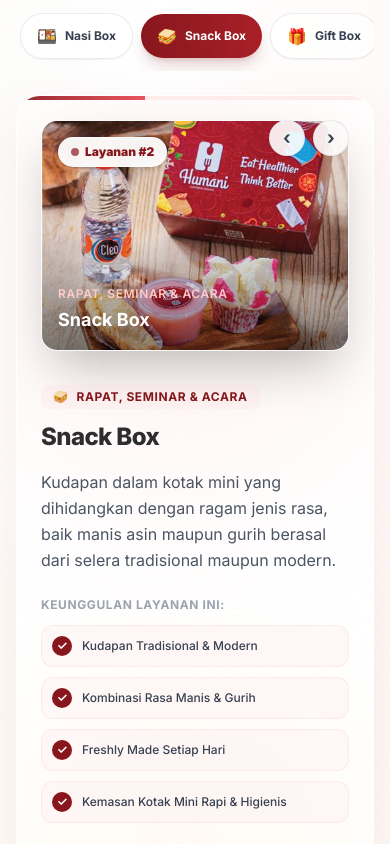
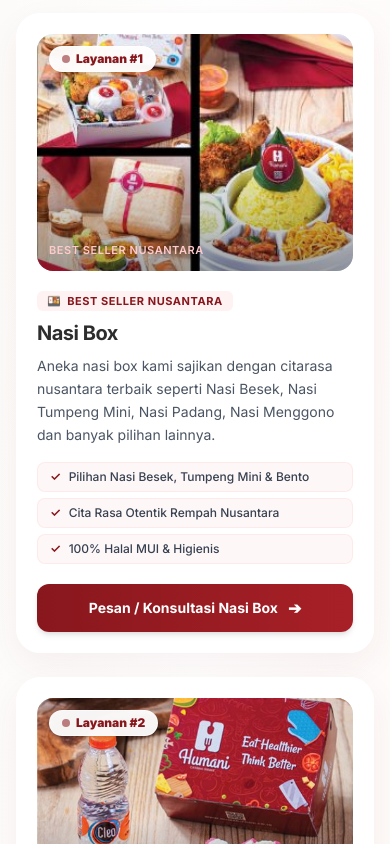
Before and after one commit to Rumah-web/humani, a Next.js app: page / in a window 390 px wide. Shown: the part 3860-4704 px from the top of the page. Built offline with nearby package versions, Linux system fonts and the light colour scheme.

Commit message:
show menu layanan for desktop and mobile

```diff
--- a/app/components/menu-layanan/MenuLayananSection.tsx
+++ b/app/components/menu-layanan/MenuLayananSection.tsx
@@ -2,7 +2,7 @@
 
 import Image from "next/image";
 import Link from "next/link";
-import { useEffect, useState, useCallback, useRef } from "react";
+import { useEffect, useState, useCallback } from "react";
 import { motion, AnimatePresence, Variants } from "framer-motion";
 import { menuLayanan, IMenuLayanan } from "../../menu-layanan";
 
@@ -10,7 +10,7 @@ interface MenuLayananSectionProps {
 	waNumber?: string;
 }
 
-const AUTOPLAY_INTERVAL = 5000; // 5 seconds per slide
+const AUTOPLAY_INTERVAL = 5000; // 5 seconds per slide for desktop
 
 const SERVICE_META: Record<
 	string,
@@ -114,6 +114,8 @@ export default function MenuLayananSection({
 		],
 	};
 
+	const cleanWaNumber = waNumber.replace(/[^0-9]/g, "");
+
 	const handleNext = useCallback(() => {
 		setDirection(1);
 		setCurrentIndex((prev) => (prev + 1) % sortedMenus.length);
@@ -122,7 +124,9 @@ export default function MenuLayananSection({
 
 	const handlePrev = useCallback(() => {
 		setDirection(-1);
-		setCurrentIndex((prev) => (prev - 1 + sortedMenus.length) % sortedMenus.length);
+		setCurrentIndex(
+			(prev) => (prev - 1 + sortedMenus.length) % sortedMenus.length
+		);
 		setProgressKey((prev) => prev + 1);
 	}, [sortedMenus.length]);
 
@@ -136,7 +140,7 @@ export default function MenuLayananSection({
 		[currentIndex]
 	);
 
-	// Auto-play timer with pause-on-hover support
+	// Auto-play timer for desktop slider
 	useEffect(() => {
 		if (isPaused) return;
 
@@ -147,18 +151,17 @@ export default function MenuLayananSection({
 		return () => clearInterval(timer);
 	}, [isPaused, handleNext]);
 
-	const cleanWaNumber = waNumber.replace(/[^0-9]/g, "");
-	const waMessage = encodeURIComponent(
+	const desktopWaMessage = encodeURIComponent(
 		`Halo Humani Catering, saya tertarik untuk konsultasi dan pemesanan layanan *${activeItem.name}*. Mohon info menu dan penawarannya.`
 	);
-	const waUrl = `https://wa.me/${cleanWaNumber}?text=${waMessage}`;
+	const desktopWaUrl = `https://wa.me/${cleanWaNumber}?text=${desktopWaMessage}`;
 
 	return (
 		<section
 			id="menu-layanan"
 			className="relative z-10 w-full max-w-6xl mx-auto px-4 sm:px-6 lg:px-8 py-12 sm:py-16 md:py-24"
 		>
-			{/* Section Header */}
+			{/* Section Header (Shared for Mobile & Desktop) */}
 			<div className="max-w-3xl mx-auto text-center mb-8 sm:mb-12">
 				<motion.div
 					initial={{ opacity: 0, y: -10 }}
@@ -192,8 +195,12 @@ export default function MenuLayananSection({
 				</motion.p>
 			</div>
 
+			{/* =================================================================== */}
+			{/* 1. DESKTOP & TABLET VIEW: Interactive Auto-Play Spotlight Slider  */}
+			{/* =================================================================== */}
+			<div className="hidden md:block">
 				{/* Top Category Tabs Switcher */}
-			<div className="flex items-center justify-start sm:justify-center overflow-x-auto no-scrollbar pb-3 mb-6 sm:mb-8 gap-2 sm:gap-3 px-1">
+				<div className="flex items-center justify-center overflow-x-auto no-scrollbar pb-3 mb-8 gap-3 px-1">
 					{sortedMenus.map((item, index) => {
 						const isSelected = index === currentIndex;
 						const meta = SERVICE_META[item.uuid];
@@ -202,7 +209,7 @@ export default function MenuLayananSection({
 							<button
 								key={item.uuid}
 								onClick={() => handleSelect(index)}
-							className={`relative shrink-0 flex items-center gap-2 px-4 py-2.5 sm:px-5 sm:py-3 rounded-full text-xs sm:text-sm font-bold transition-all duration-300 ${
+								className={`relative shrink-0 flex items-center gap-2 px-5 py-3 rounded-full text-sm font-bold transition-all duration-300 ${
 									isSelected
 										? "text-white shadow-lg shadow-red-900/20"
 										: "bg-white/80 hover:bg-white text-gray-700 hover:text-[#88171d] border border-gray-200/80 shadow-sm"
@@ -219,7 +226,7 @@ export default function MenuLayananSection({
 										}}
 									/>
 								)}
-							<span className="relative z-10 text-base sm:text-lg">
+								<span className="relative z-10 text-lg">
 									{meta?.icon || "🍽️"}
 								</span>
 								<span className="relative z-10 whitespace-nowrap">
@@ -230,14 +237,14 @@ export default function MenuLayananSection({
 					})}
 				</div>
 
-			{/* Main Spotlight Auto-Play Container */}
+				{/* Spotlight Auto-Play Container */}
 				<div
 					onMouseEnter={() => setIsPaused(true)}
 					onMouseLeave={() => setIsPaused(false)}
-				className="relative bg-white/95 backdrop-blur-2xl border border-white rounded-3xl sm:rounded-[2.5rem] p-6 sm:p-8 md:p-12 shadow-[0_20px_60px_rgba(136,23,29,0.07)] overflow-hidden"
+					className="relative bg-white/95 backdrop-blur-2xl border border-white rounded-[2.5rem] p-8 md:p-12 shadow-[0_20px_60px_rgba(136,23,29,0.07)] overflow-hidden"
 				>
-				{/* Visual Auto-Play Progress Bar (Top) */}
-				<div className="absolute top-0 left-0 right-0 h-1 bg-red-100/60 overflow-hidden">
+					{/* Progress Countdown Bar */}
+					<div className="absolute top-0 left-0 right-0 h-1.5 bg-red-100/60 overflow-hidden">
 						<motion.div
 							key={progressKey}
 							initial={{ width: "0%" }}
@@ -250,25 +257,25 @@ export default function MenuLayananSection({
 						/>
 					</div>
 
-				{/* Floating Prev / Next Arrow Buttons */}
-				<div className="absolute top-6 right-6 sm:top-8 sm:right-8 z-20 flex items-center gap-2">
+					{/* Prev / Next Controls */}
+					<div className="absolute top-8 right-8 z-20 flex items-center gap-2">
 						<button
 							onClick={handlePrev}
 							aria-label="Previous Slide"
-						className="w-9 h-9 sm:w-10 sm:h-10 rounded-full bg-white/90 hover:bg-white border border-gray-200/80 hover:border-[#88171d] text-gray-700 hover:text-[#88171d] flex items-center justify-center font-bold text-lg shadow-sm hover:shadow-md transition-all duration-200 active:scale-95"
+							className="w-10 h-10 rounded-full bg-white/90 hover:bg-white border border-gray-200/80 hover:border-[#88171d] text-gray-700 hover:text-[#88171d] flex items-center justify-center font-bold text-lg shadow-sm hover:shadow-md transition-all duration-200 active:scale-95"
 						>
 							‹
 						</button>
 						<button
 							onClick={handleNext}
 							aria-label="Next Slide"
-						className="w-9 h-9 sm:w-10 sm:h-10 rounded-full bg-white/90 hover:bg-white border border-gray-200/80 hover:border-[#88171d] text-gray-700 hover:text-[#88171d] flex items-center justify-center font-bold text-lg shadow-sm hover:shadow-md transition-all duration-200 active:scale-95"
+							className="w-10 h-10 rounded-full bg-white/90 hover:bg-white border border-gray-200/80 hover:border-[#88171d] text-gray-700 hover:text-[#88171d] flex items-center justify-center font-bold text-lg shadow-sm hover:shadow-md transition-all duration-200 active:scale-95"
 						>
 							›
 						</button>
 					</div>
 
-				{/* Background ambient glow */}
+					{/* Ambient Glow */}
 					<div className="absolute top-0 right-0 w-96 h-96 bg-red-100/40 rounded-full filter blur-[100px] pointer-events-none" />
 					<div className="absolute bottom-0 left-0 w-80 h-80 bg-orange-100/30 rounded-full filter blur-[90px] pointer-events-none" />
 
@@ -280,24 +287,23 @@ export default function MenuLayananSection({
 							initial="enter"
 							animate="center"
 							exit="exit"
-						className="relative z-10 grid grid-cols-1 lg:grid-cols-12 gap-8 lg:gap-12 items-center"
+							className="relative z-10 grid grid-cols-12 gap-10 lg:gap-12 items-center"
 						>
 							{/* Left Column: Proportional 4:3 Image Card */}
-						<div className="lg:col-span-6 xl:col-span-5">
-							<div className="group relative w-full aspect-[4/3] rounded-2xl sm:rounded-3xl overflow-hidden shadow-2xl bg-gray-100 border border-white/60">
+							<div className="col-span-5">
+								<div className="group relative w-full aspect-[4/3] rounded-3xl overflow-hidden shadow-2xl bg-gray-100 border border-white/60">
 									<Image
 										src={activeItem.image}
 										alt={activeItem.name}
 										fill
 										priority
-									sizes="(max-width: 1024px) 100vw, 50vw"
+										sizes="50vw"
 										className="object-cover group-hover:scale-105 transition-transform duration-700 ease-out"
 									/>
 									<div className="absolute inset-0 bg-gradient-to-t from-black/60 via-transparent to-transparent opacity-70" />
 
-								{/* Floating Badge */}
 									<div className="absolute top-4 left-4 flex flex-wrap gap-2">
-									<span className="px-3 py-1.5 rounded-full bg-white/95 backdrop-blur-md text-xs font-black text-[#88171d] shadow-md border border-white/60 flex items-center gap-1.5">
+										<span className="px-3.5 py-1.5 rounded-full bg-white/95 backdrop-blur-md text-xs font-black text-[#88171d] shadow-md border border-white/60 flex items-center gap-1.5">
 											<span className="w-2 h-2 rounded-full bg-[#88171d] animate-pulse" />
 											Layanan #{activeItem.order}
 										</span>
@@ -307,7 +313,7 @@ export default function MenuLayananSection({
 										<div className="text-xs font-semibold text-red-200 uppercase tracking-wider mb-1">
 											{activeMeta.tag}
 										</div>
-									<div className="text-lg sm:text-xl font-bold drop-shadow-md">
+										<div className="text-xl font-bold drop-shadow-md">
 											{activeItem.name}
 										</div>
 									</div>
@@ -315,37 +321,33 @@ export default function MenuLayananSection({
 							</div>
 
 							{/* Right Column: Detailed Info & Actions */}
-						<div className="lg:col-span-6 xl:col-span-7 flex flex-col justify-between">
+							<div className="col-span-7 flex flex-col justify-between">
 								<div>
-								{/* Category Tag */}
 									<div className="inline-flex items-center gap-2 px-3 py-1 rounded-lg bg-red-50 text-[#88171d] text-xs font-bold uppercase tracking-wider mb-3">
 										<span>{activeMeta.icon}</span>
 										<span>{activeMeta.tag}</span>
 									</div>
 
-								{/* Title */}
-								<h3 className="text-2xl sm:text-3xl md:text-4xl font-extrabold text-[#2d2d2d] mb-4 tracking-tight">
+									<h3 className="text-3xl lg:text-4xl font-extrabold text-[#2d2d2d] mb-4 tracking-tight">
 										{activeItem.name}
 									</h3>
 
-								{/* HTML Description */}
 									<div
-									className="text-base sm:text-lg text-gray-600 leading-relaxed mb-6 font-normal [&>p]:mb-0"
+										className="text-base text-gray-600 leading-relaxed mb-6 font-normal [&>p]:mb-0"
 										dangerouslySetInnerHTML={{
 											__html: activeItem.description,
 										}}
 									/>
 
-								{/* Perks & Features Checklist */}
 									<div className="mb-8">
 										<div className="text-xs font-bold uppercase tracking-wider text-gray-400 mb-3">
 											Keunggulan Layanan Ini:
 										</div>
-									<div className="grid grid-cols-1 sm:grid-cols-2 gap-2.5 sm:gap-3">
+										<div className="grid grid-cols-2 gap-3">
 											{activeMeta.perks.map((perk, i) => (
 												<div
 													key={i}
-												className="flex items-center gap-2.5 text-xs sm:text-sm text-gray-700 font-medium bg-red-50/50 hover:bg-red-50 p-2.5 rounded-xl border border-red-100/60 transition-colors"
+													className="flex items-center gap-2.5 text-sm text-gray-700 font-medium bg-red-50/50 hover:bg-red-50 p-2.5 rounded-xl border border-red-100/60 transition-colors"
 												>
 													<span className="flex items-center justify-center w-5 h-5 rounded-full bg-[#88171d] text-white text-xs font-bold shrink-0">
 														✓
@@ -357,18 +359,17 @@ export default function MenuLayananSection({
 									</div>
 								</div>
 
-							{/* Actions & WhatsApp Direct CTA */}
-							<div className="pt-6 border-t border-gray-100 flex flex-col sm:flex-row items-center gap-4">
+								<div className="pt-6 border-t border-gray-100 flex items-center justify-between gap-4">
 									<motion.div
 										whileHover={{ scale: 1.02 }}
 										whileTap={{ scale: 0.98 }}
-									className="w-full sm:w-auto flex-1"
+										className="flex-1 max-w-md"
 									>
 										<Link
-										href={waUrl}
+											href={desktopWaUrl}
 											target="_blank"
 											rel="noopener noreferrer"
-										className="w-full inline-flex items-center justify-center gap-3 px-6 py-4 rounded-xl sm:rounded-2xl bg-gradient-to-r from-[#88171d] to-[#a82027] hover:from-[#a82027] hover:to-[#88171d] text-white font-bold text-base shadow-xl shadow-red-900/20 hover:shadow-2xl transition-all duration-300 group/btn"
+											className="w-full inline-flex items-center justify-center gap-3 px-6 py-4 rounded-2xl bg-gradient-to-r from-[#88171d] to-[#a82027] hover:from-[#a82027] hover:to-[#88171d] text-white font-bold text-base shadow-xl shadow-red-900/20 hover:shadow-2xl transition-all duration-300 group/btn"
 										>
 											<span>
 												Pesan / Konsultasi {activeItem.name}
@@ -379,13 +380,15 @@ export default function MenuLayananSection({
 										</Link>
 									</motion.div>
 
-								<div className="text-xs text-gray-500 font-semibold text-center sm:text-left shrink-0">
-									<div className="text-green-600 flex items-center justify-center sm:justify-start gap-1">
+									<div className="text-xs text-gray-500 font-semibold text-right">
+										<div className="text-green-600 flex items-center justify-end gap-1">
 											<span className="w-2 h-2 rounded-full bg-green-500 animate-pulse" />
 											Respon Cepat via WhatsApp
 										</div>
 										<div className="text-gray-400 mt-0.5">
-										{isPaused ? "⏸️ Slideshow Dijeda" : "▶️ Slideshow Berjalan"}
+											{isPaused
+												? "⏸️ Slideshow Dijeda"
+												: "▶️ Slideshow Berjalan"}
 										</div>
 									</div>
 								</div>
@@ -394,8 +397,8 @@ export default function MenuLayananSection({
 					</AnimatePresence>
 				</div>
 
-			{/* Quick Preview Thumbnail Deck (Desktop & Tablet Only - Hidden on Mobile to avoid redundancy) */}
-			<div className="mt-8 hidden md:grid md:grid-cols-3 lg:grid-cols-5 gap-3 sm:gap-4">
+				{/* Bottom Synchronized Thumbnail Deck */}
+				<div className="mt-8 grid grid-cols-5 gap-4">
 					{sortedMenus.map((item, index) => {
 						const isSelected = index === currentIndex;
 						const meta = SERVICE_META[item.uuid];
@@ -404,7 +407,7 @@ export default function MenuLayananSection({
 							<button
 								key={item.uuid}
 								onClick={() => handleSelect(index)}
-							className={`group relative text-left p-3 sm:p-4 rounded-2xl transition-all duration-300 ${
+								className={`group relative text-left p-4 rounded-2xl transition-all duration-300 ${
 									isSelected
 										? "bg-white border-2 border-[#88171d] shadow-lg shadow-red-900/10 scale-[1.02]"
 										: "bg-white/70 hover:bg-white border border-gray-200/80 hover:border-red-200 shadow-sm hover:shadow-md"
@@ -415,7 +418,7 @@ export default function MenuLayananSection({
 										src={item.image}
 										alt={item.name}
 										fill
-									sizes="(max-width: 640px) 50vw, 20vw"
+										sizes="20vw"
 										className="object-cover group-hover:scale-105 transition-transform duration-300"
 									/>
 									{isSelected && (
@@ -429,7 +432,7 @@ export default function MenuLayananSection({
 									</span>
 								</div>
 								<div
-								className={`text-xs sm:text-sm font-bold line-clamp-1 transition-colors ${
+									className={`text-sm font-bold line-clamp-1 transition-colors ${
 										isSelected
 											? "text-[#88171d]"
 											: "text-[#2d2d2d] group-hover:text-[#88171d]"
@@ -441,6 +444,104 @@ export default function MenuLayananSection({
 						);
 					})}
 				</div>
+			</div>
+
+			{/* =================================================================== */}
+			{/* 2. MOBILE WEB VIEW: Full Card Feed (Shows all 5 Menu Layanan)       */}
+			{/* =================================================================== */}
+			<div className="block md:hidden space-y-6">
+				{sortedMenus.map((item) => {
+					const meta = SERVICE_META[item.uuid] || {
+						icon: "🍽️",
+						tag: "Pilihan Layanan",
+						perks: ["100% Halal & Higienis", "Bahan Berkualitas"],
+					};
+					const mobileWaMessage = encodeURIComponent(
+						`Halo Humani Catering, saya ingin konsultasi dan pesan layanan *${item.name}*. Mohon informasi daftar menu dan penawarannya.`
+					);
+					const mobileWaUrl = `https://wa.me/${cleanWaNumber}?text=${mobileWaMessage}`;
+
+					return (
+						<motion.div
+							key={item.uuid}
+							initial={{ opacity: 0, y: 25 }}
+							whileInView={{ opacity: 1, y: 0 }}
+							viewport={{ once: true, amount: 0.2 }}
+							transition={{ duration: 0.5 }}
+							className="bg-white/95 backdrop-blur-xl border border-white hover:border-red-100 rounded-3xl p-5 shadow-[0_12px_35px_rgba(136,23,29,0.06)] overflow-hidden"
+						>
+							{/* Proportional 4:3 Image */}
+							<div className="relative w-full aspect-[4/3] rounded-2xl overflow-hidden mb-4 bg-gray-100 shadow-inner">
+								<Image
+									src={item.image}
+									alt={item.name}
+									fill
+									sizes="100vw"
+									className="object-cover"
+								/>
+								<div className="absolute inset-0 bg-gradient-to-t from-black/60 via-transparent to-transparent opacity-60" />
+
+								{/* Badge Layanan */}
+								<div className="absolute top-3 left-3 px-3 py-1 rounded-full bg-white/95 backdrop-blur-md text-xs font-black text-[#88171d] shadow-md border border-white/60 flex items-center gap-1.5">
+									<span className="w-2 h-2 rounded-full bg-[#88171d] animate-pulse" />
+									Layanan #{item.order}
+								</div>
+
+								<div className="absolute bottom-3 left-3 right-3 text-white">
+									<div className="text-[11px] font-semibold text-red-200 uppercase tracking-wider">
+										{meta.tag}
+									</div>
+								</div>
+							</div>
+
+							{/* Category Tag & Title */}
+							<div className="mb-2">
+								<div className="inline-flex items-center gap-1.5 px-2.5 py-0.5 rounded-md bg-red-50 text-[#88171d] text-[11px] font-bold uppercase tracking-wider mb-2">
+									<span>{meta.icon}</span>
+									<span>{meta.tag}</span>
+								</div>
+								<h3 className="text-xl font-bold text-[#2d2d2d] tracking-tight">
+									{item.name}
+								</h3>
+							</div>
+
+							{/* Description */}
+							<div
+								className="text-sm text-gray-600 leading-relaxed mb-4 font-normal [&>p]:mb-0"
+								dangerouslySetInnerHTML={{
+									__html: item.description,
+								}}
+							/>
+
+							{/* Perks Pills (Compact for mobile) */}
+							<div className="mb-5 space-y-1.5">
+								{meta.perks.slice(0, 3).map((perk, i) => (
+									<div
+										key={i}
+										className="flex items-center gap-2 text-xs text-gray-700 font-medium bg-red-50/60 px-3 py-1.5 rounded-lg border border-red-100/60"
+									>
+										<span className="text-[#88171d] font-bold">
+											✓
+										</span>
+										<span>{perk}</span>
+									</div>
+								))}
+							</div>
+
+							{/* WhatsApp Direct CTA Button */}
+							<Link
+								href={mobileWaUrl}
+								target="_blank"
+								rel="noopener noreferrer"
+								className="w-full inline-flex items-center justify-center gap-2.5 px-5 py-3 rounded-xl bg-gradient-to-r from-[#88171d] to-[#a82027] hover:from-[#a82027] hover:to-[#88171d] text-white font-bold text-sm shadow-md hover:shadow-lg transition-all duration-300"
+							>
+								<span>Pesan / Konsultasi {item.name}</span>
+								<span className="text-base">➔</span>
+							</Link>
+						</motion.div>
+					);
+				})}
+			</div>
 		</section>
 	);
 }
```
Lines whose indentation alone changed are shown as unchanged.
